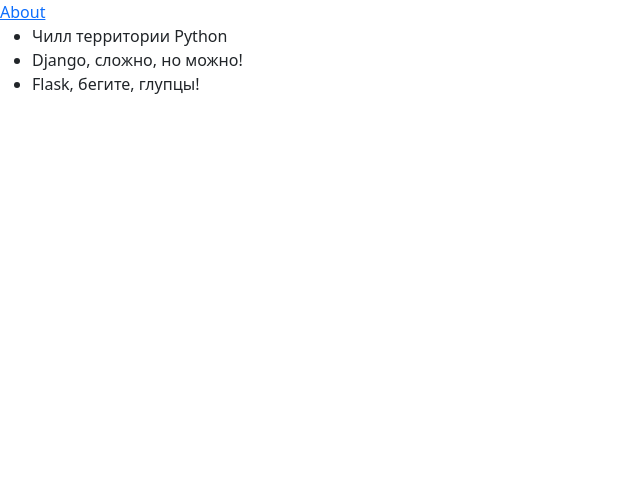
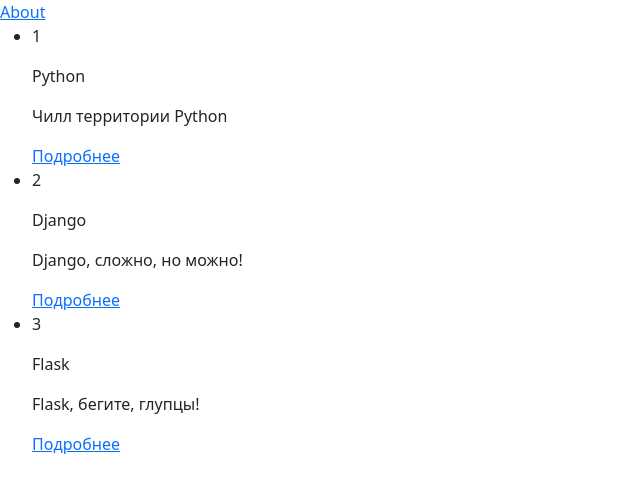
Before and after one commit to Vitaliy-2/django, a Django app: page /blog/category/ in a window 1280 px wide. Shown: the top 493 px of the page, without its empty margins (0-640 px from the left). Run offline with Django 5.2, Linux system fonts and the light colour scheme.

Commit message:
lesson_51: Передача аргументов в теге url в Django

```diff
--- a/python_blog/templates/python_blog/categoris_list.html
+++ b/python_blog/templates/python_blog/categoris_list.html
@@ -10,7 +10,10 @@
 <ul>
     {% for category in categories %}
     <li>
-        {{ category }}
+        <p>{{ category.id }}</p>
+        <p>{{ category.name }}</p>
+        <p>{{ category.description }}</p>
+        <a href="{% url 'category' category.id %}">Подробнее</a>
     </li>
     {% endfor %}
 </ul>
--- a/python_blog/views.py
+++ b/python_blog/views.py
@@ -8,6 +8,24 @@
     2: "Django, сложно, но можно!",
     3: "Flask, бегите, глупцы!",
 }
+
+CATEGORIES_2 = [
+    {
+        'id': 1,
+        'name': 'Python',
+        'description': 'Чилл территории Python'
+    },
+    {
+        'id': 2,
+        'name': 'Django',
+        'description': 'Django, сложно, но можно!'
+    },
+    {
+        'id': 3,
+        'name': 'Flask',
+        'description': 'Flask, бегите, глупцы!'
+    }
+]
 
 
 def category_detail(request, category_id) -> HttpResponse:
@@ -37,7 +55,7 @@
     """
     Представление для категорий
     """
-    context = {"categories": CATEGORIES.values()}
+    context = {"categories": CATEGORIES_2}
     return render(request, 'python_blog/categoris_list.html', context)
 
 
```
